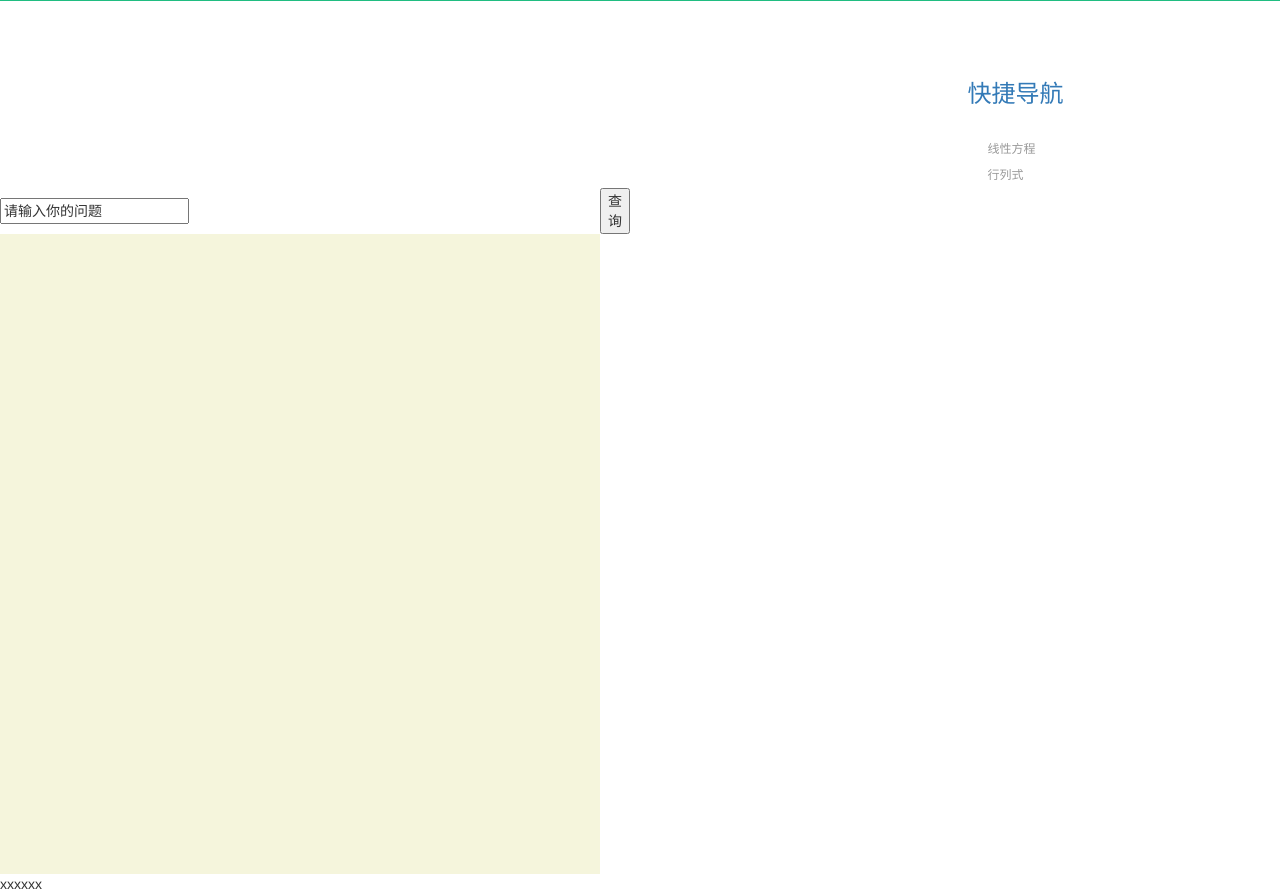
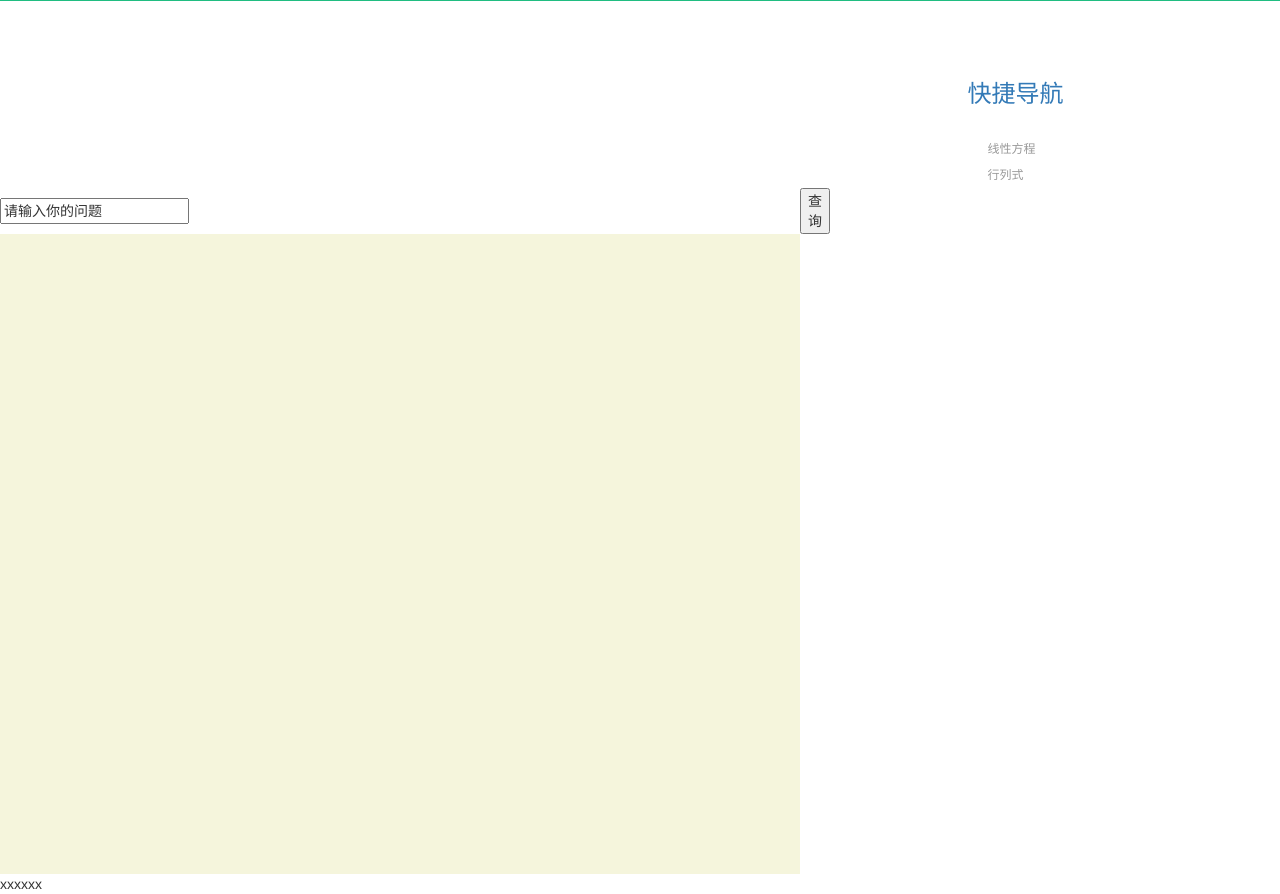
Before and after one commit to HelloMrGeorge/LinearAlgebraMachine, a Django app: page /determinant/Eigenvalue in a window 1280 px wide. Shown: the part 239-1133 px from the top of the page. Run offline with Django 3.2, Linux system fonts and the light colour scheme.

Commit message:
2022-2-9 22:31

```diff
--- a/mysite/templates/eigenvalue.html
+++ b/mysite/templates/eigenvalue.html
@@ -49,7 +49,7 @@
   </script> -->
   <style>
     .col1 {
-      width: 600px;
+      width: 800px;
       height: 80px;
       background-color: beige;
     }
```
